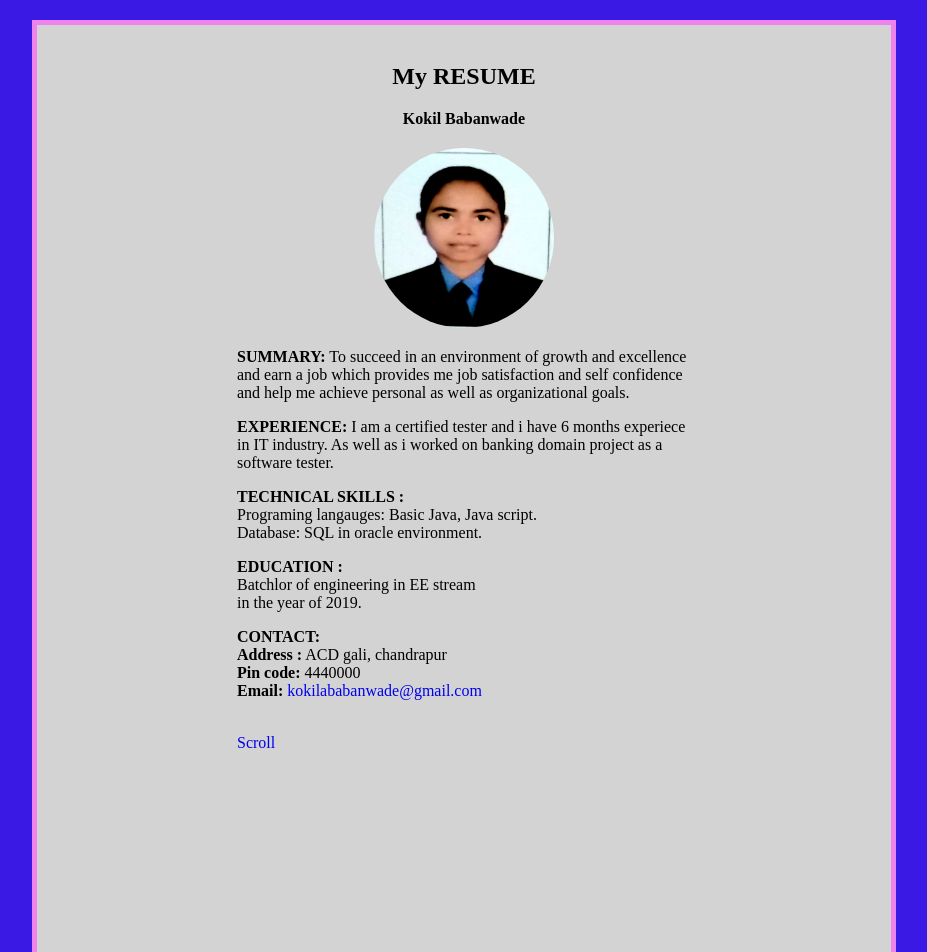
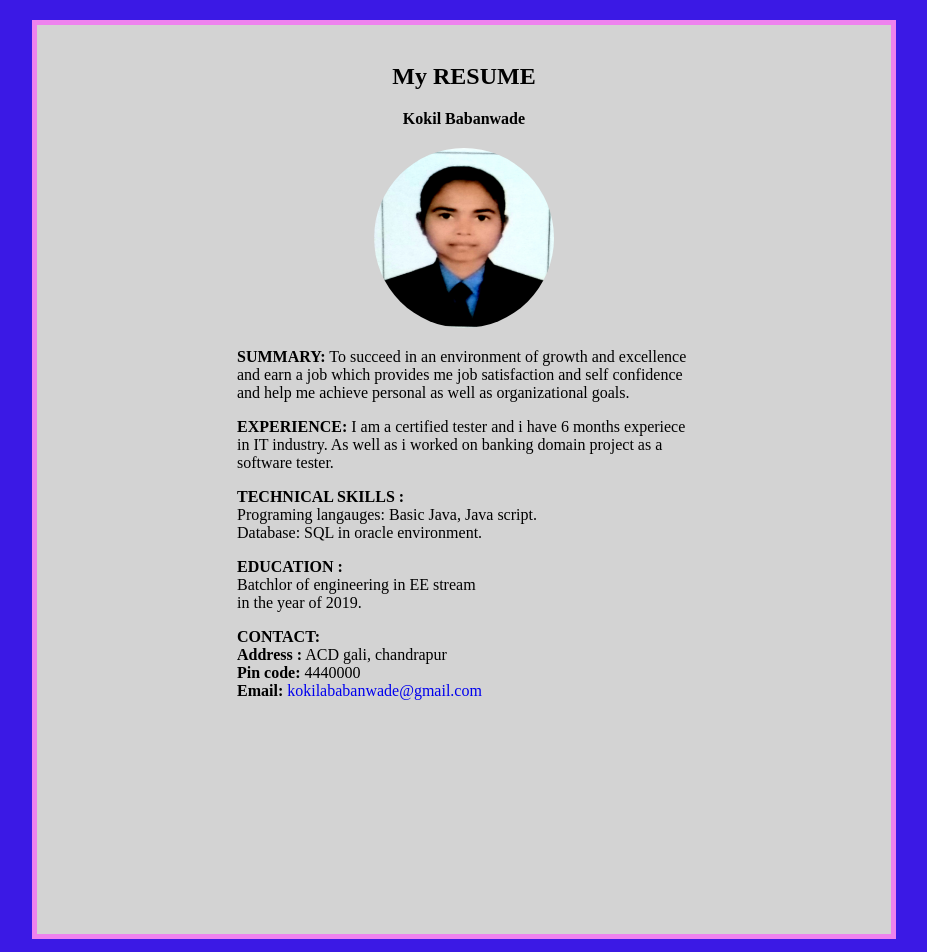
Before and after one commit to kokilB/kokilB.github.io, a plain HTML site: page index.html in a window 1280 px wide. Shown: the top 952 px of the page, without its empty margins (176-1103 px from the left). Drawn offline with Linux system fonts and the light colour scheme.

Commit message:
Update index.html

```diff
--- a/index.html
+++ b/index.html
@@ -17,7 +17,7 @@
         <p><b>TECHNICAL SKILLS :</b> <br> Programing langauges: Basic Java, Java script. <br> Database: SQL in oracle environment.</p>
            <p><b>EDUCATION :</b> <br> Batchlor of engineering in EE stream <br> in the year of 2019.</p>
              <p><b>CONTACT:</b> <br> <b>Address :</b> ACD gali, chandrapur <br> <b>Pin code:</b> 4440000 <br><b>Email:</b><a href="email" target="_blank">  kokilababanwade@gmail.com </a></p> <br>
-       <a href="#"><span></span>Scroll</a>
+
 
 </div>
 </center>
```
